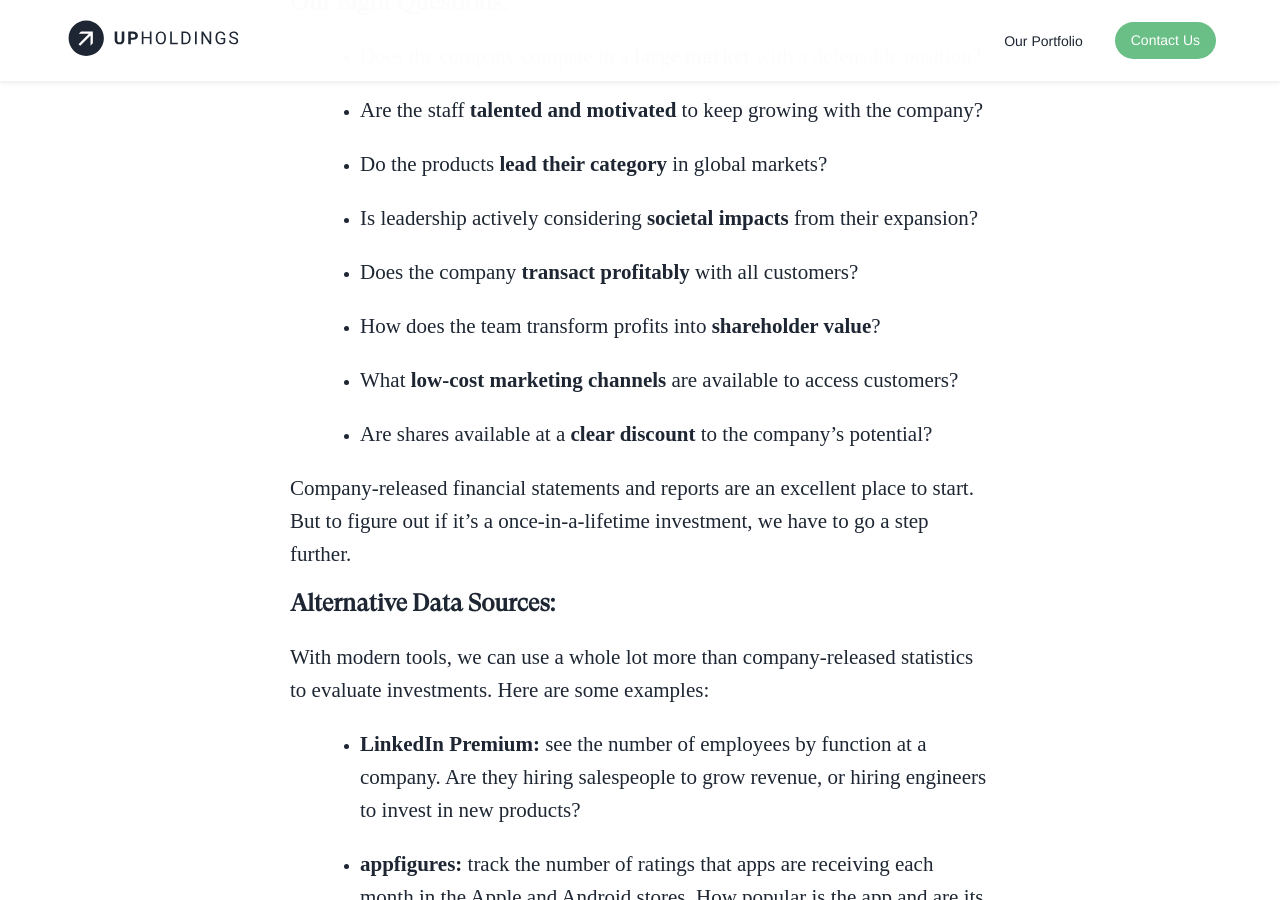
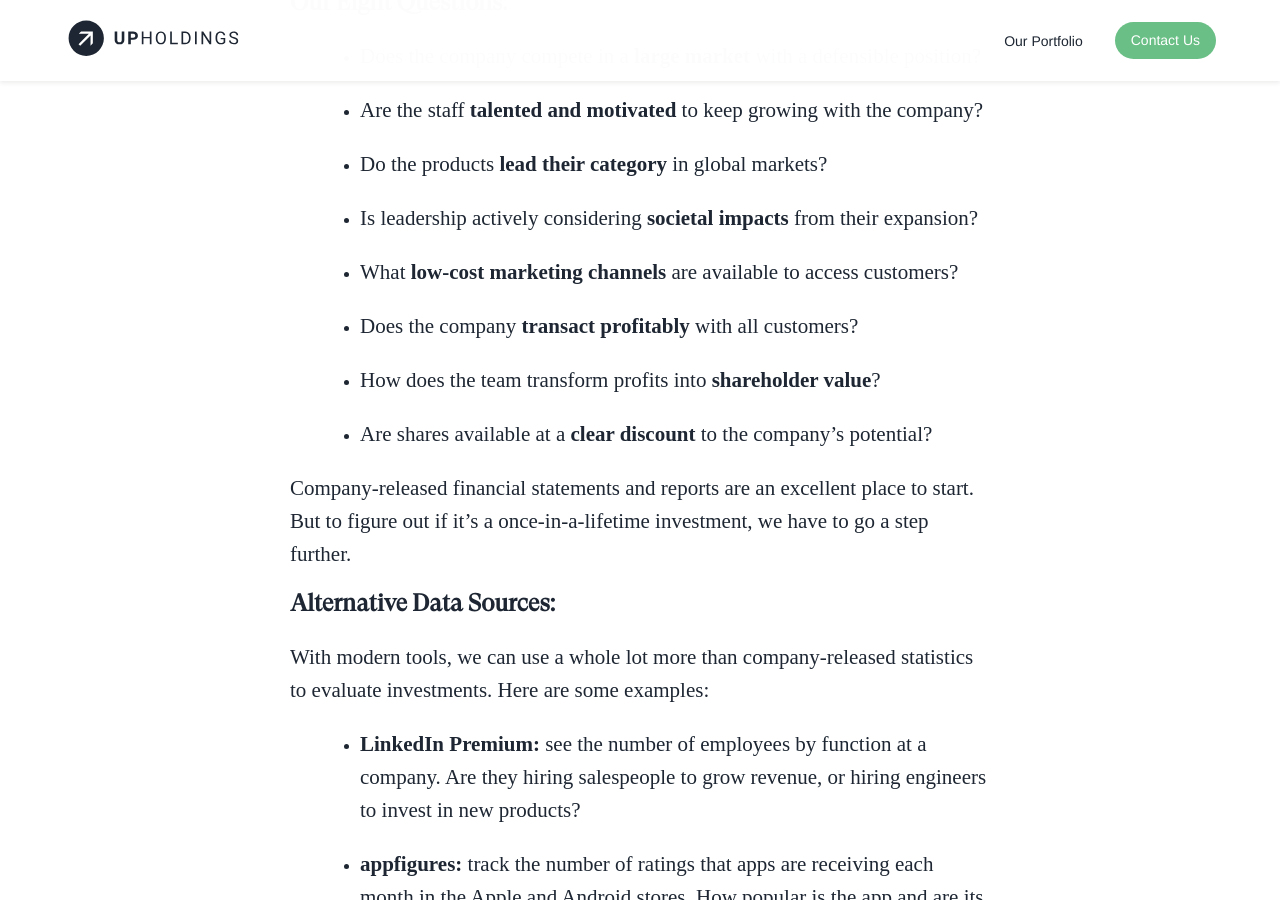
Before and after one commit to willanderson/Upholdings, a Jekyll site: the page built from _posts/2020-01-20-finding-the-next-apple.markdown, in a window 1280 px wide and 900 px high, scrolled down 1061 px. Built offline with Jekyll 4.4.1, drawn with Linux system fonts in a browser that asks for light colours; nearby versions of some CDN libraries; some web fonts are replaced; comment, search, counter and statistics services are not loaded.

```diff
--- a/_posts/2020-01-20-finding-the-next-apple.markdown
+++ b/_posts/2020-01-20-finding-the-next-apple.markdown
@@ -23,11 +23,11 @@ Every investor needs two things to evaluate a potential investment: (1) the righ
 
 4. Is leadership actively considering **societal impacts** from their expansion?
 
-5. Does the company **transact profitably** with all customers?
+5. What **low-cost marketing channels** are available to access customers?
 
-6. How does the team transform profits into **shareholder value**?
+6. Does the company **transact profitably** with all customers?
 
-7. What **low-cost marketing channels** are available to access customers?
+7. How does the team transform profits into **shareholder value**?
 
 8. Are shares available at a **clear discount** to the company’s potential?
 
```
